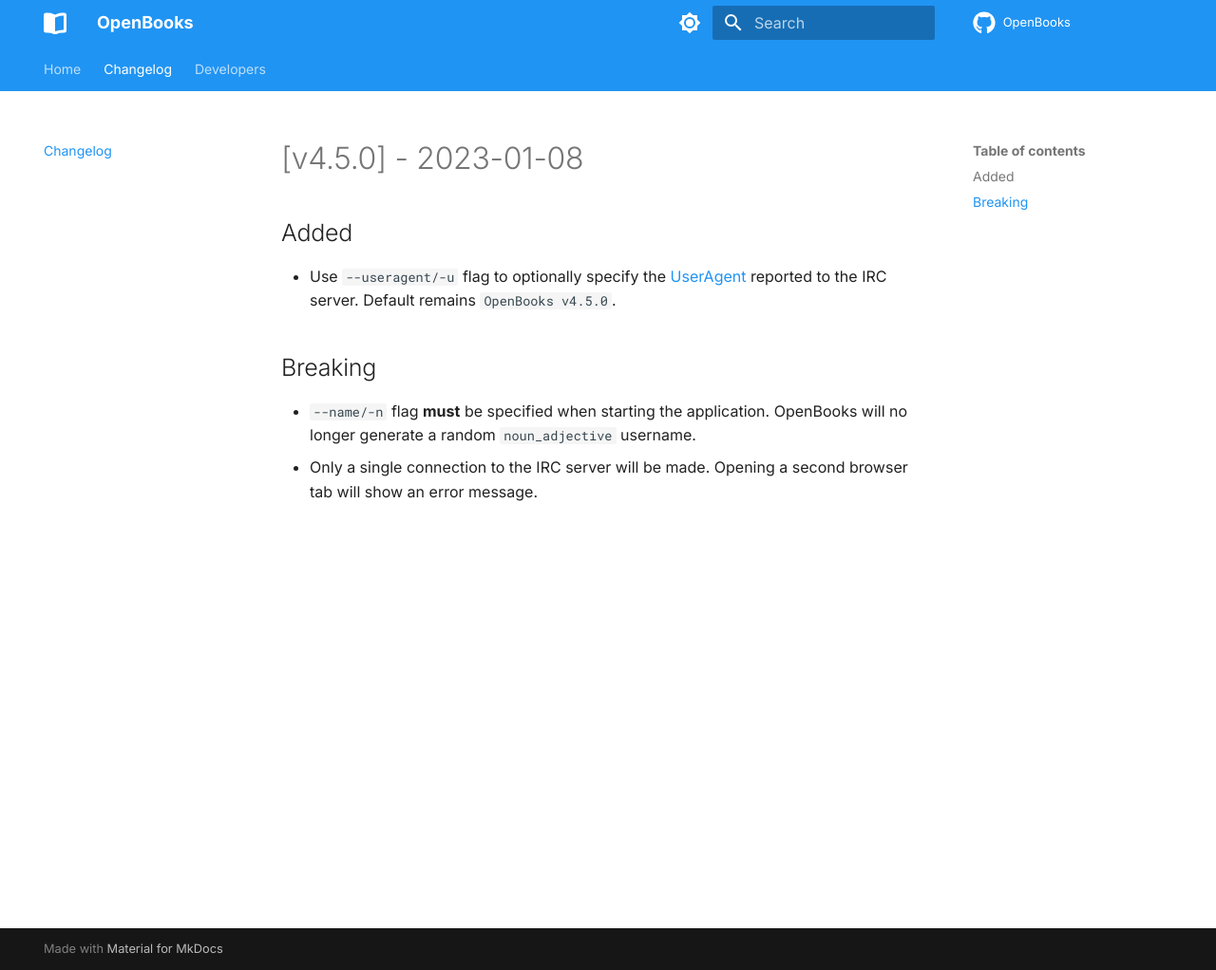
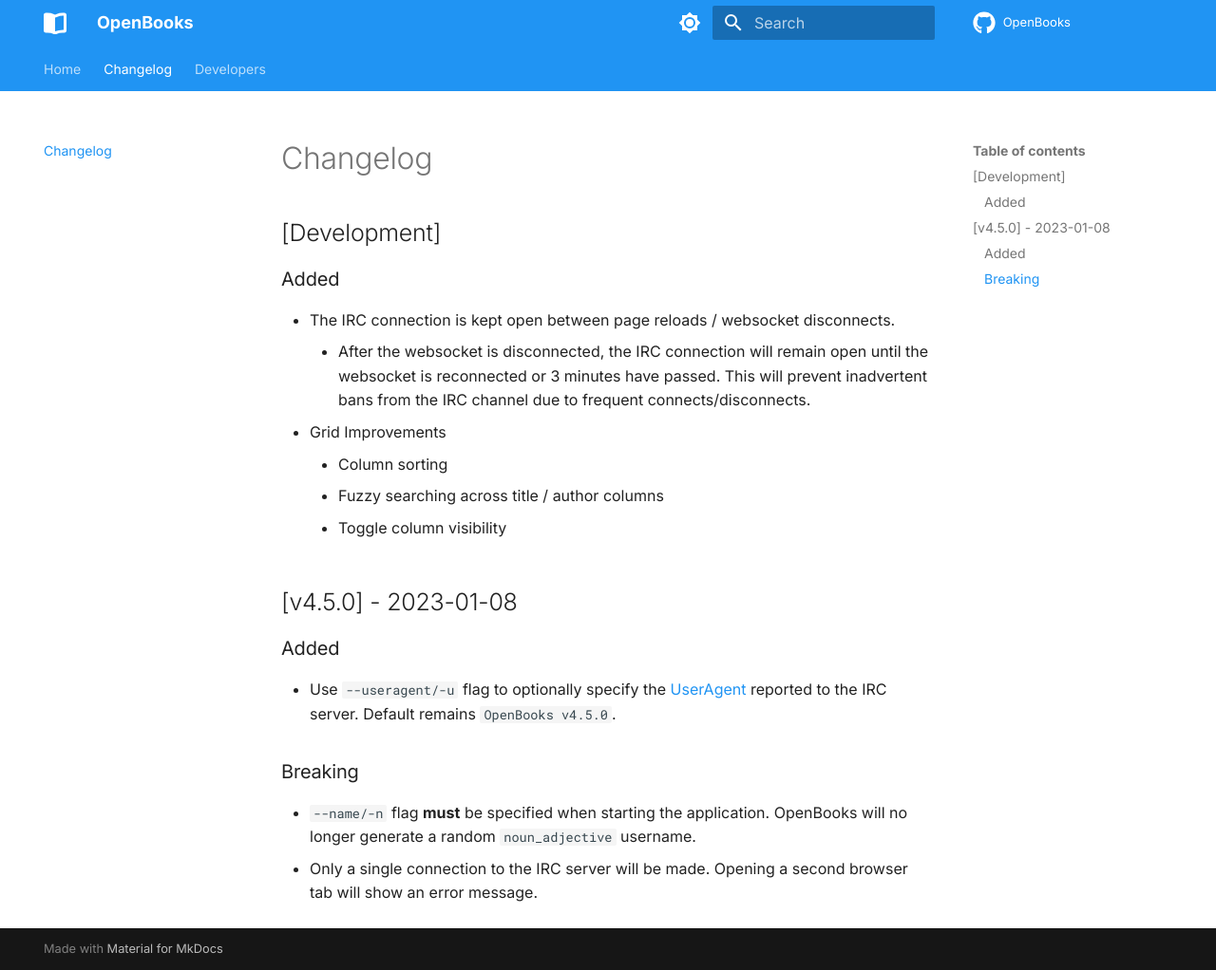
Before and after one commit to evan-buss/openbooks, an MkDocs documentation site: the page built from docs/docs/changelog.md, in a window 1280 px wide and 1022 px high. Shown: the whole window at 95% size. Built offline with MkDocs 1.6.1 and Material for MkDocs 9.7.7, drawn with Linux system fonts in a browser that asks for light colours; comment, search, counter and statistics services are not loaded.

Commit message:
chore: update changelog

```diff
--- a/docs/docs/changelog.md
+++ b/docs/docs/changelog.md
@@ -1,8 +1,22 @@
-# [v4.5.0] - 2023-01-08
+## [Development]
 
-## Added
--  Use `--useragent/-u` flag to optionally specify the [UserAgent](https://en.wikipedia.org/wiki/Client-to-client_protocol#VERSION) reported to the IRC server. Default remains `OpenBooks v4.5.0`.
+### Added
 
-## Breaking
+- The IRC connection is kept open between page reloads / websocket disconnects.
+    - After the websocket is disconnected, the IRC connection will remain open until the websocket is reconnected or 3 minutes have passed.
+      This will prevent inadvertent bans from the IRC channel due to frequent connects/disconnects.
+- Grid Improvements
+    - Column sorting
+    - Fuzzy searching across title / author columns
+    - Toggle column visibility
+
+## [v4.5.0] - 2023-01-08
+
+### Added
+
+- Use `--useragent/-u` flag to optionally specify the [UserAgent](https://en.wikipedia.org/wiki/Client-to-client_protocol#VERSION) reported to the IRC server. Default remains `OpenBooks v4.5.0`.
+
+### Breaking
+
 - `--name/-n` flag **must** be specified when starting the application. OpenBooks will no longer generate a random `noun_adjective` username.
 - Only a single connection to the IRC server will be made. Opening a second browser tab will show an error message.
```
